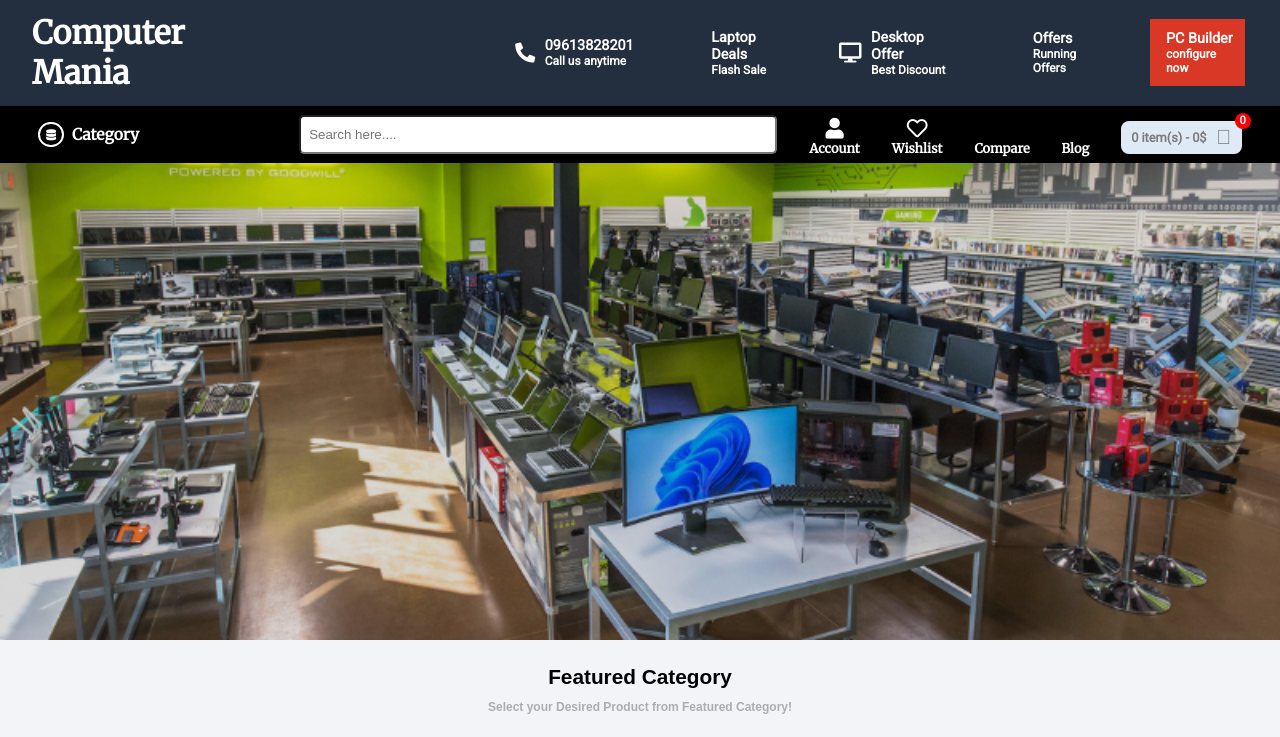
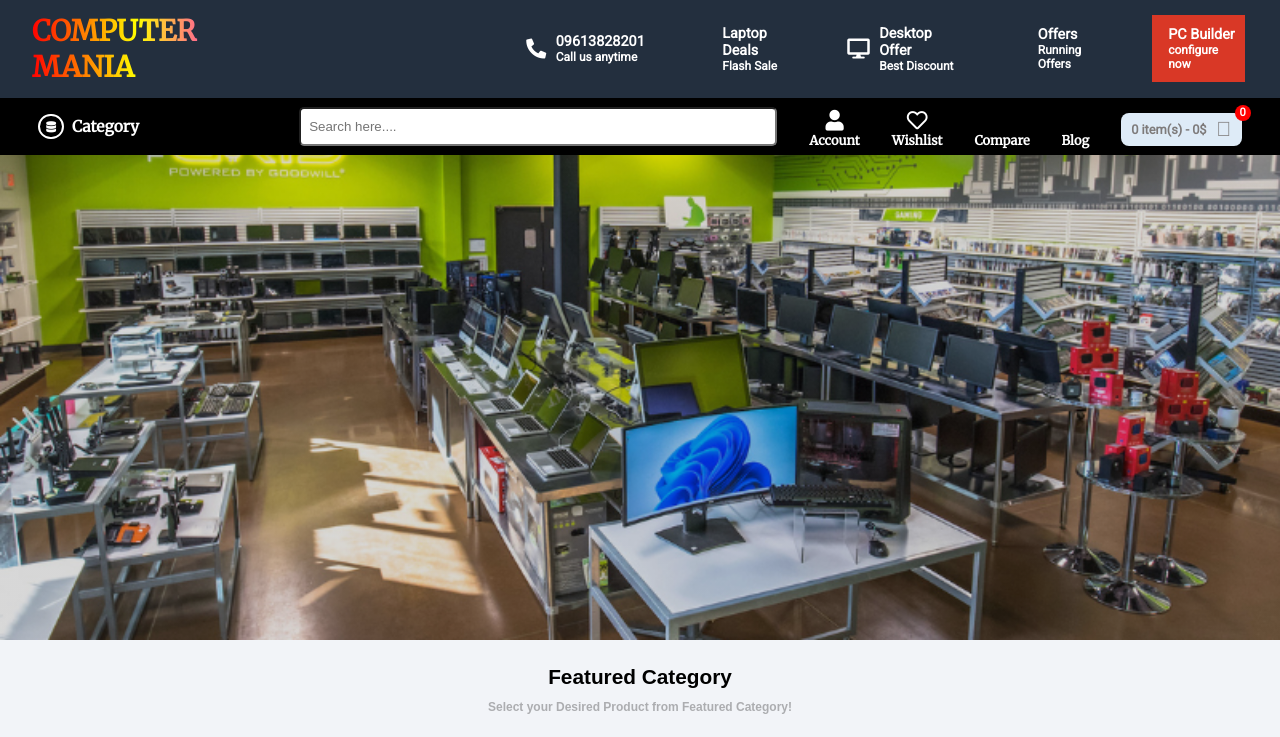
Before and after one commit to Das-Dipto/Computer-Mania, a plain HTML site: page index.html in a window 1280 px wide. Shown: the top 737 px of the page. Drawn offline with Linux system fonts and the light colour scheme; some icons are missing.

Commit message:
minor correction

```diff
--- a/style.css
+++ b/style.css
@@ -209,6 +209,10 @@ form div > input{
 .navbar{
     width: 100%;
     background-color: #232F3E;
+    position: sticky;
+    left: 0;
+    top:0;
+    z-index: 5;
 }
 
 .section1_container{
@@ -220,13 +224,13 @@ form div > input{
 
 .section1_container > h1{
     font-family: 'Merriweather', serif;
-    /* background: linear-gradient(90deg, #ff0000, #ffff00, #ff00f3, #0033ff, #ff00c4, #ff0000);
+    background: linear-gradient(90deg, #ff0000, #ffff00, #ff00f3, #0033ff, #ff00c4, #ff0000);
     background-size: 200%;
     text-transform: uppercase;
     font-size:1.78rem;
     -webkit-text-fill-color: transparent;
     -webkit-background-clip: text;
-    animation: heading_animation 10s linear infinite; */
+    animation: heading_animation 10s linear infinite;
     color:white;
     margin-right: 14rem;
     margin-left: 2rem;
```
